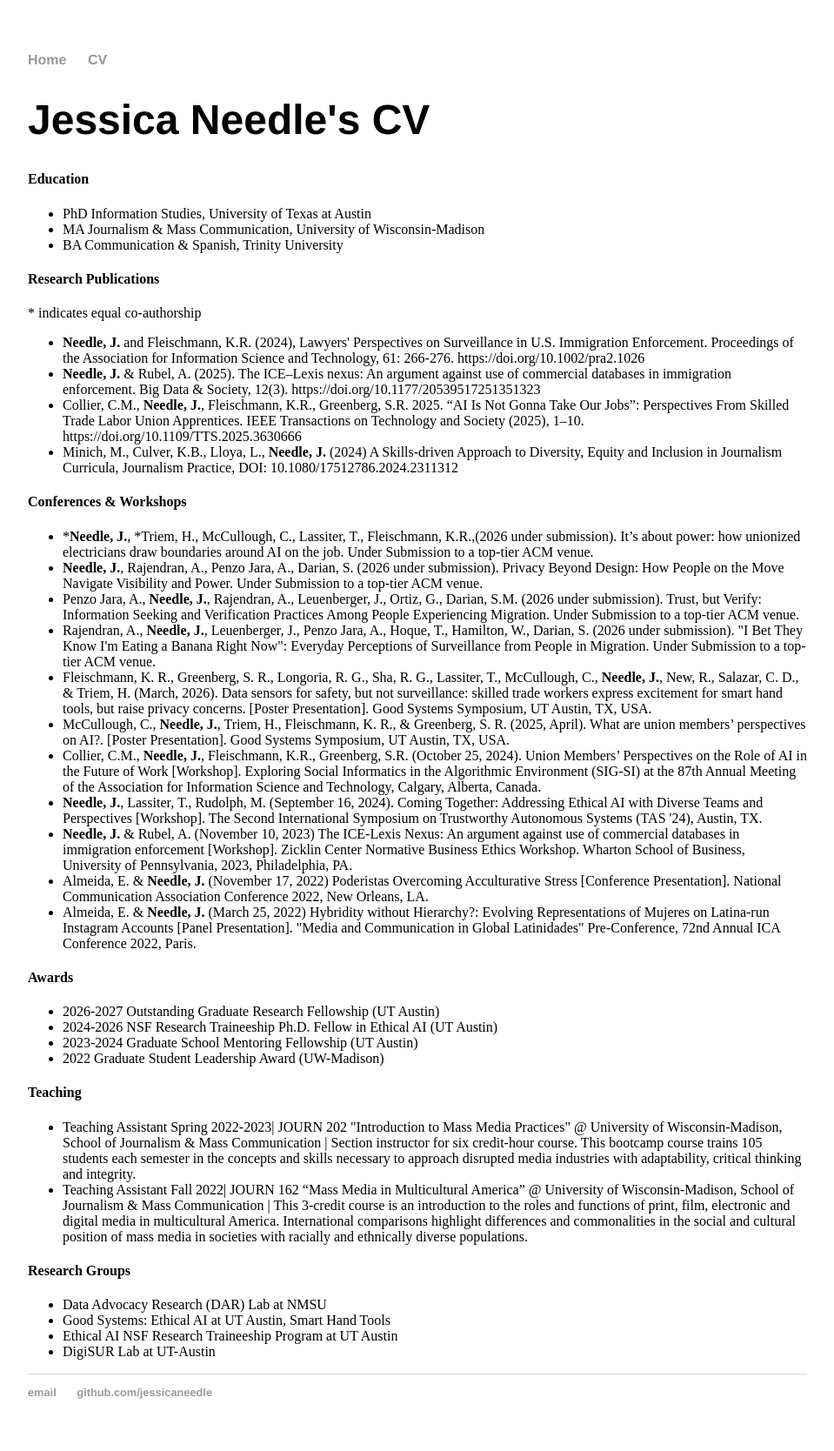
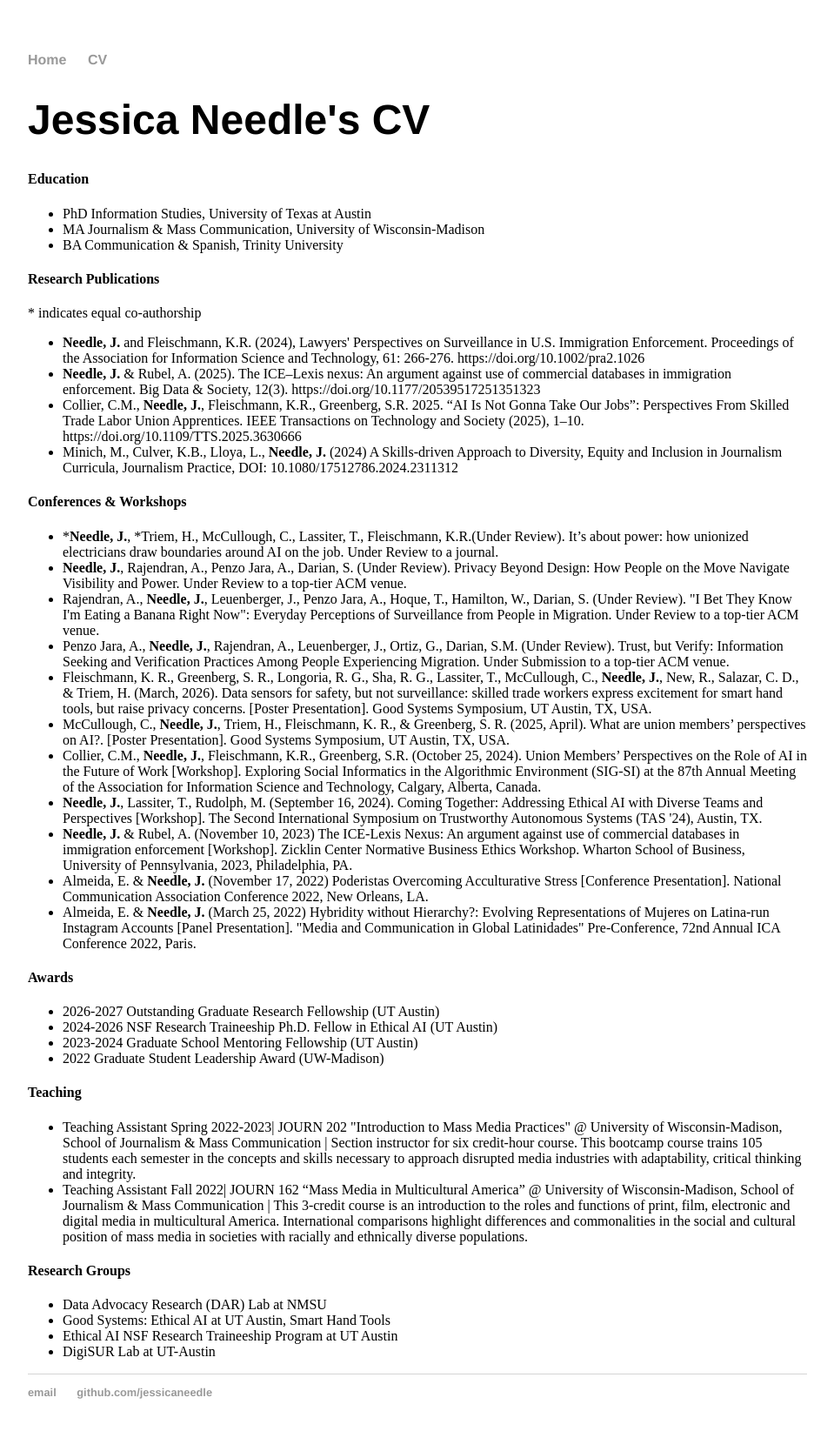
Before and after one commit to jessicaneedle/jessicaneedle.github.io, a Jekyll site: the page built from cv/index.html, in a window 1280 px wide. Shown: the whole page at 87% size, without its empty margins (160-1119 px from the left). Built offline with Jekyll 4.4.1, drawn with Linux system fonts in a browser that asks for light colours.

Commit message:
Update index.html

```diff
--- a/cv/index.html
+++ b/cv/index.html
@@ -22,10 +22,10 @@
 
 	<h4>Conferences & Workshops</h4>
 	<ul>
-		<li>*<b>Needle, J.</b>, *Triem, H., McCullough, C., Lassiter, T., Fleischmann, K.R.,(2026 under submission). It’s about power: how unionized electricians draw boundaries around AI on the job. Under Submission to a top-tier ACM venue.</li>
-		<li><b>Needle, J.</b>, Rajendran, A., Penzo Jara, A., Darian, S. (2026 under submission). Privacy Beyond Design: How People on the Move Navigate Visibility and Power. Under Submission to a top-tier ACM venue.</li>
-		<li>Penzo Jara, A., <b>Needle, J.</b>, Rajendran, A., Leuenberger, J.,  Ortiz, G., Darian, S.M. (2026 under submission). Trust, but Verify: Information Seeking and Verification Practices Among People Experiencing Migration. Under Submission to a top-tier ACM venue.</li>
-		<li>Rajendran, A., <b>Needle, J.</b>, Leuenberger, J., Penzo Jara, A., Hoque, T., Hamilton, W., Darian, S. (2026 under submission). "I Bet They Know I'm Eating a Banana Right Now": Everyday Perceptions of Surveillance from People in Migration. Under Submission to a top-tier ACM venue.</li>
+		<li>*<b>Needle, J.</b>, *Triem, H., McCullough, C., Lassiter, T., Fleischmann, K.R.(Under Review). It’s about power: how unionized electricians draw boundaries around AI on the job. Under Review to a journal.</li>
+		<li><b>Needle, J.</b>, Rajendran, A., Penzo Jara, A., Darian, S. (Under Review). Privacy Beyond Design: How People on the Move Navigate Visibility and Power. Under Review to a top-tier ACM venue.</li>
+		<li>Rajendran, A., <b>Needle, J.</b>, Leuenberger, J., Penzo Jara, A., Hoque, T., Hamilton, W., Darian, S. (Under Review). "I Bet They Know I'm Eating a Banana Right Now": Everyday Perceptions of Surveillance from People in Migration. Under Review to a top-tier ACM venue.</li>
+		<li>Penzo Jara, A., <b>Needle, J.</b>, Rajendran, A., Leuenberger, J.,  Ortiz, G., Darian, S.M. (Under Review). Trust, but Verify: Information Seeking and Verification Practices Among People Experiencing Migration. Under Submission to a top-tier ACM venue.</li>
 		<li>Fleischmann, K. R., Greenberg, S. R., Longoria, R. G., Sha, R. G., Lassiter, T., McCullough, C., <b>Needle, J.</b>, New, R., Salazar, C. D., & Triem, H. (March, 2026). Data sensors for safety, but not surveillance: skilled trade workers express excitement for smart hand tools, but raise privacy concerns. [Poster Presentation]. Good Systems Symposium, UT Austin, TX, USA.</li>
 		<li>McCullough, C., <b>Needle, J.</b>, Triem, H., Fleischmann, K. R., & Greenberg, S. R. (2025, April). What are union members’ perspectives on AI?. [Poster Presentation]. Good Systems Symposium, UT Austin, TX, USA.</li>
 		<li>Collier, C.M., <b>Needle, J.</b>, Fleischmann, K.R., Greenberg, S.R. (October 25, 2024). Union Members’ Perspectives on the Role of AI in the Future of Work [Workshop]. Exploring Social Informatics in the Algorithmic Environment (SIG-SI) at the 87th Annual Meeting of the Association for Information Science and Technology, Calgary, Alberta, Canada.</li>
```
